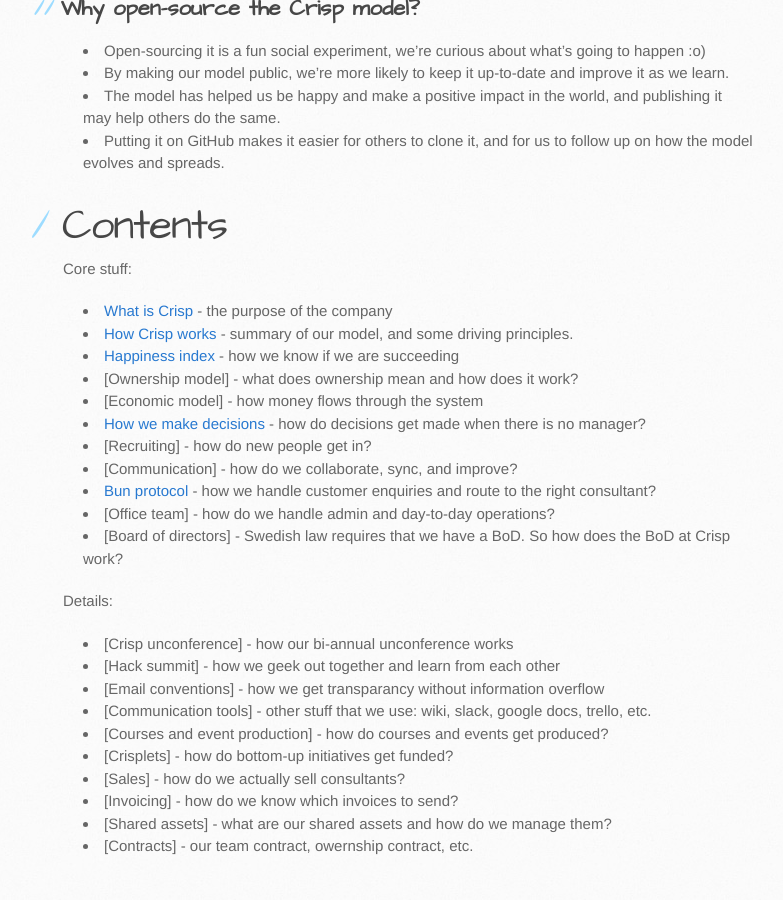
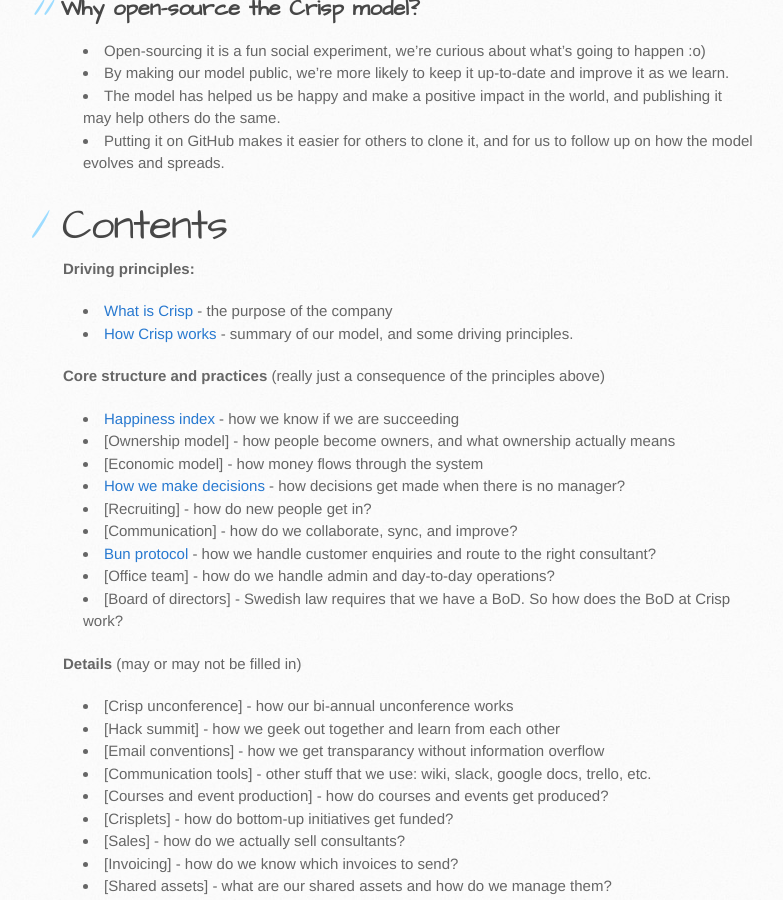
Before and after one commit to crispab/crisp-dna, a Jekyll site: the page built from _docs/index.md, in a window 1280 px wide and 900 px high, scrolled down 887 px. Shown: the whole window, without its empty margins (107-890 px from the left). Built offline with Jekyll 4.4.1, drawn with Linux system fonts in a browser that asks for light colours.

Commit message:
improved the structure of the ToC

```diff
--- a/_docs/index.md
+++ b/_docs/index.md
@@ -29,14 +29,17 @@
 
 # Contents
 
-Core stuff:
+**Driving principles:**
 
 * [What is Crisp](what-is-crisp.html) - the purpose of the company
 * [How Crisp works](how-crisp-works.html) - summary of our model, and some driving principles.
+
+**Core structure and practices** (really just a consequence of the principles above)
+
 * [Happiness index](happiness-index.html) - how we know if we are succeeding
-* [Ownership model] - what does ownership mean and how does it work?
+* [Ownership model] - how people become owners, and what ownership actually means
 * [Economic model] - how money flows through the system
-* [How we make decisions](decisions.html) - how do decisions get made when there is no manager?
+* [How we make decisions](decisions.html) - how  decisions get made when there is no manager?
 * [Recruiting] - how do new people get in?
 * [Communication] - how do we collaborate, sync, and improve?
 * [Bun protocol](bun-protocol.html) - how we handle customer enquiries and route to the right consultant?
@@ -44,7 +47,7 @@
 * [Board of directors] - Swedish law requires that we have a BoD. So how does the BoD at Crisp work?
 
 
-Details:
+**Details** (may or may not be filled in)
 
 * [Crisp unconference] - how our bi-annual unconference works
 * [Hack summit] - how we geek out together and learn from each other
```
